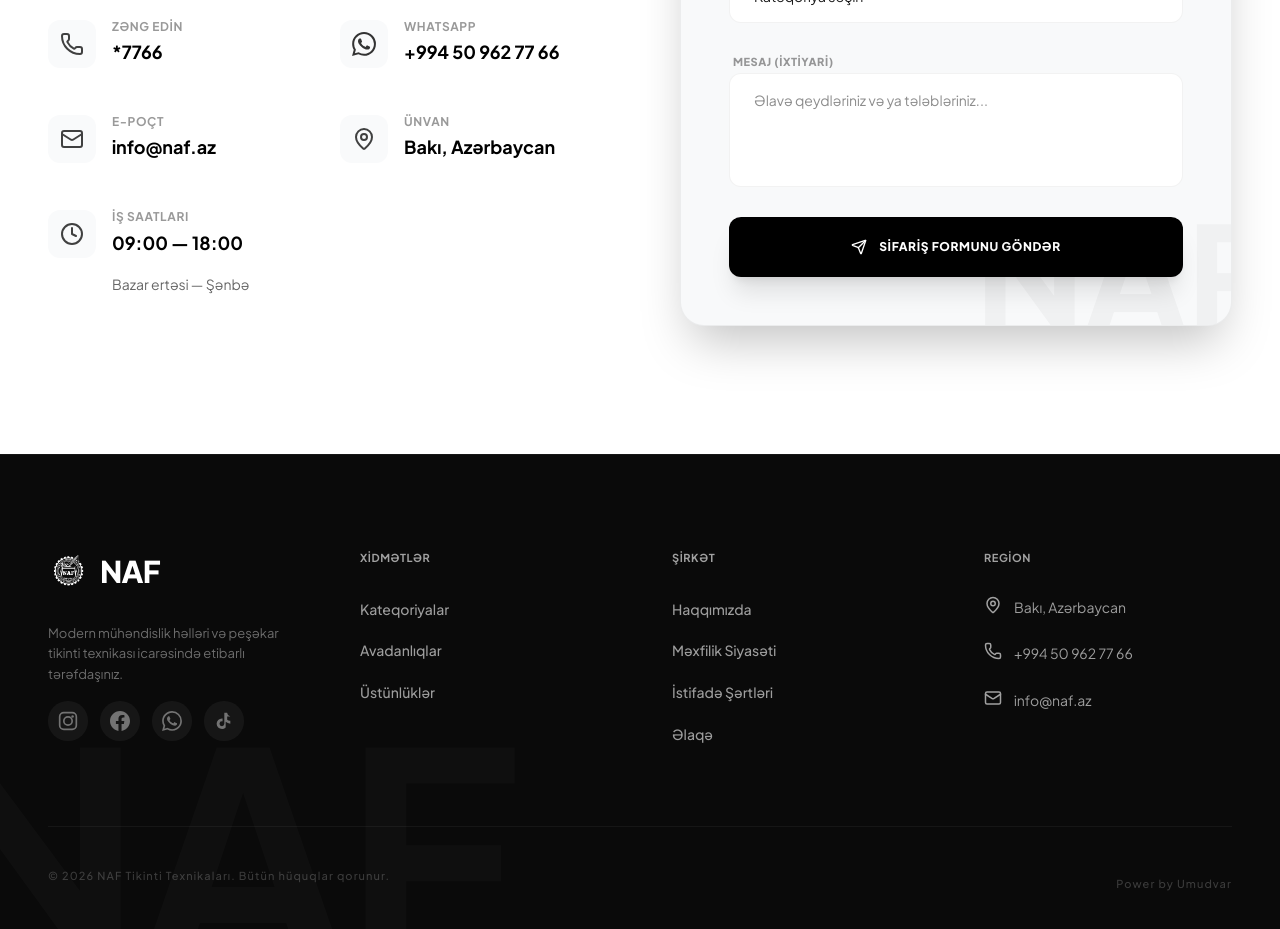
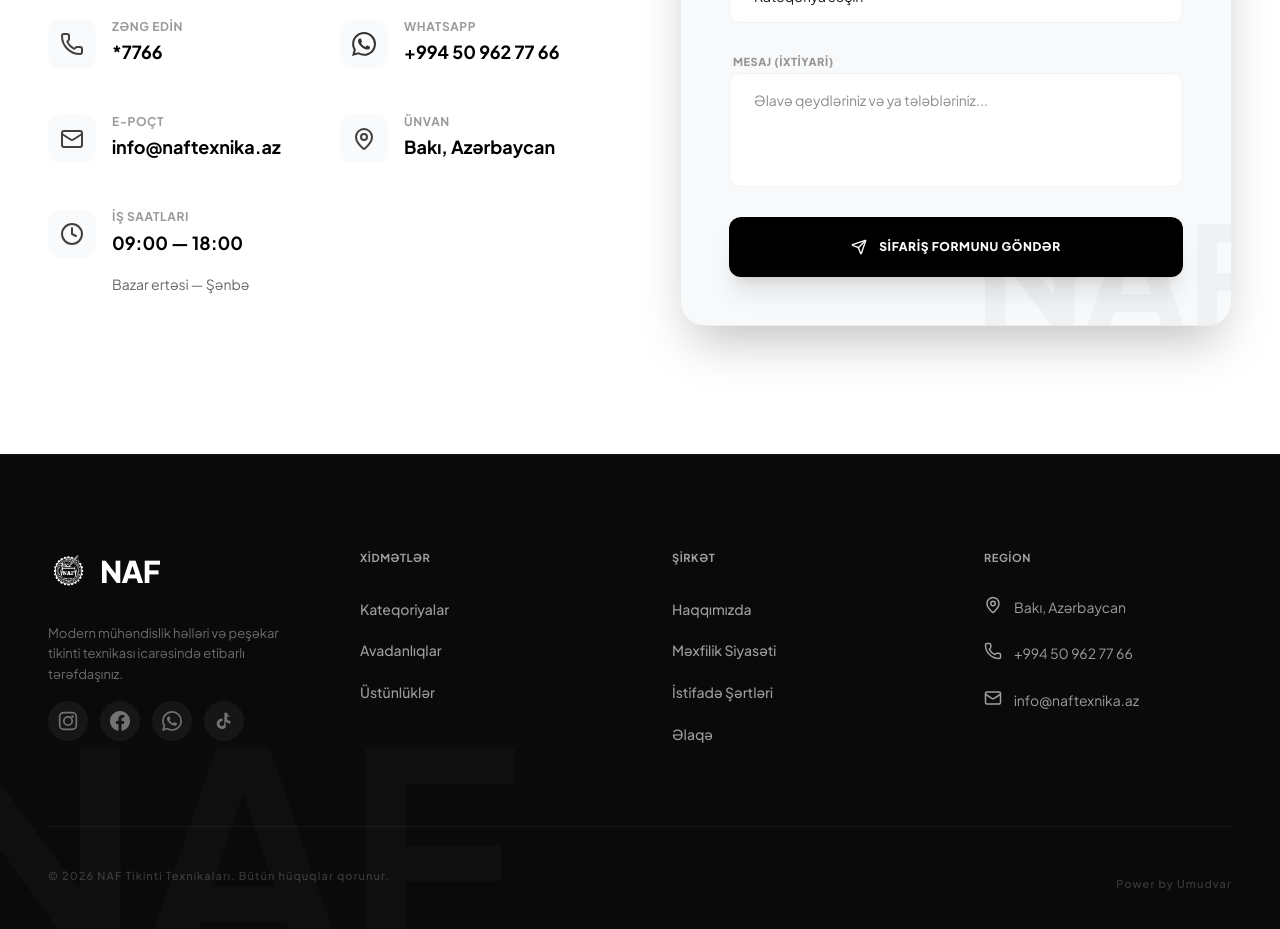
Before and after one commit to UmudvarKhalisli/NAF, a Next.js app: page / in a window 1280 px wide. Shown: the part 6640-7569 px from the top of the page. Built offline with nearby package versions, Linux system fonts and the light colour scheme; no server answers; the database is empty.

Commit message:
update office email to info@naftexnika.az across the project

```diff
--- a/admin.html
+++ b/admin.html
@@ -776,7 +776,7 @@
                     </div>
                     <div class="form-group">
                         <label>E-poçt Ünvanı</label>
-                        <input type="email" value="info@naf.az" id="set-email">
+                        <input type="email" value="info@naftexnika.az" id="set-email">
                     </div>
                     <div class="form-group">
                         <label>Fiziki Ünvan</label>
--- a/src/app/admin/parametrler/page.tsx
+++ b/src/app/admin/parametrler/page.tsx
@@ -11,7 +11,7 @@ export default function AdminSettings() {
 
   const [settings, setSettings] = useState({
     site_name: 'NAF Texnika',
-    contact_email: 'info@naf.az',
+    contact_email: 'info@naftexnika.az',
     contact_phone: '+994 50 962 77 66',
     address: 'Bakı, Azərbaycan',
     maintenance_mode: false
--- a/src/components/ContactForm.tsx
+++ b/src/components/ContactForm.tsx
@@ -105,7 +105,7 @@ export default function ContactForm() {
                 </div>
                 <div>
                   <h4 className="text-[12px] font-black text-black/40 uppercase mb-1">E-poçt</h4>
-                  <p className="text-lg font-bold text-black">info@naf.az</p>
+                  <p className="text-lg font-bold text-black">info@naftexnika.az</p>
                 </div>
               </div>
               <div className="flex gap-4">
--- a/src/components/Footer.tsx
+++ b/src/components/Footer.tsx
@@ -103,7 +103,7 @@ export default function Footer() {
               </li>
               <li className="flex gap-3">
                 <Mail size={18} className="text-neutral-400 shrink-0" />
-                <span className="text-[14px] text-white/60">info@naf.az</span>
+                <span className="text-[14px] text-white/60">info@naftexnika.az</span>
               </li>
             </ul>
           </div>
--- a/src/components/MaintenancePage.tsx
+++ b/src/components/MaintenancePage.tsx
@@ -62,11 +62,11 @@ export default function MaintenancePage() {
               </div>
               <span className="text-white font-black text-sm tracking-widest group-hover:text-[#f59e0b] transition-colors uppercase">+994 50 962 77 66</span>
             </a>
-            <a href="mailto:info@naf.az" className="group flex flex-col items-center gap-3">
+            <a href="mailto:info@naftexnika.az" className="group flex flex-col items-center gap-3">
               <div className="w-12 h-12 rounded-full border border-white/10 flex items-center justify-center group-hover:border-[#f59e0b] group-hover:bg-[#f59e0b]/5 transition-all">
                 <Mail size={20} className="text-white/40 group-hover:text-[#f59e0b]" />
               </div>
-              <span className="text-white font-black text-sm tracking-widest group-hover:text-[#f59e0b] transition-colors uppercase">info@naf.az</span>
+              <span className="text-white font-black text-sm tracking-widest group-hover:text-[#f59e0b] transition-colors uppercase">info@naftexnika.az</span>
             </a>
           </div>
         </motion.div>
--- a/src/lib/auth/admin-auth.ts
+++ b/src/lib/auth/admin-auth.ts
@@ -3,7 +3,7 @@ import bcrypt from 'bcryptjs'
 
 const JWT_SECRET = process.env.JWT_SECRET || 'naf-super-secret-key-1234567890!'
 const JWT_SECRET_ENC = new TextEncoder().encode(JWT_SECRET)
-const ADMIN_EMAIL = process.env.ADMIN_EMAIL || 'admin@naf-construction.az'
+const ADMIN_EMAIL = process.env.ADMIN_EMAIL || 'info@naftexnika.az'
 
 // 'sifre123' üçün laboratoriya tərəfindən doğrulanmış sabit hash
 const ADMIN_PASSWORD_HASH = process.env.ADMIN_PASSWORD_HASH || '$2b$12$vwdksWakNH/.RXkQuSStN.qEaN.ovaNmqUl2VplQ63jtaIexzQxY2'
--- a/src/lib/mail.ts
+++ b/src/lib/mail.ts
@@ -8,7 +8,7 @@ export async function sendAdminNotification(data: { name: string, phone: string,
 
     await resend.emails.send({
       from: 'NAF Texnika <onboarding@resend.dev>', // Resend pulsuz hesabı üçün bu standartdır
-      to: 'xalisliumudvar98@gmail.com',
+      to: 'info@naftexnika.az',
       subject: 'Yeni Sifariş / Müraciət (NAF Texnika)',
       html: `
         <div style="font-family: sans-serif; padding: 20px; color: #333;">
```
